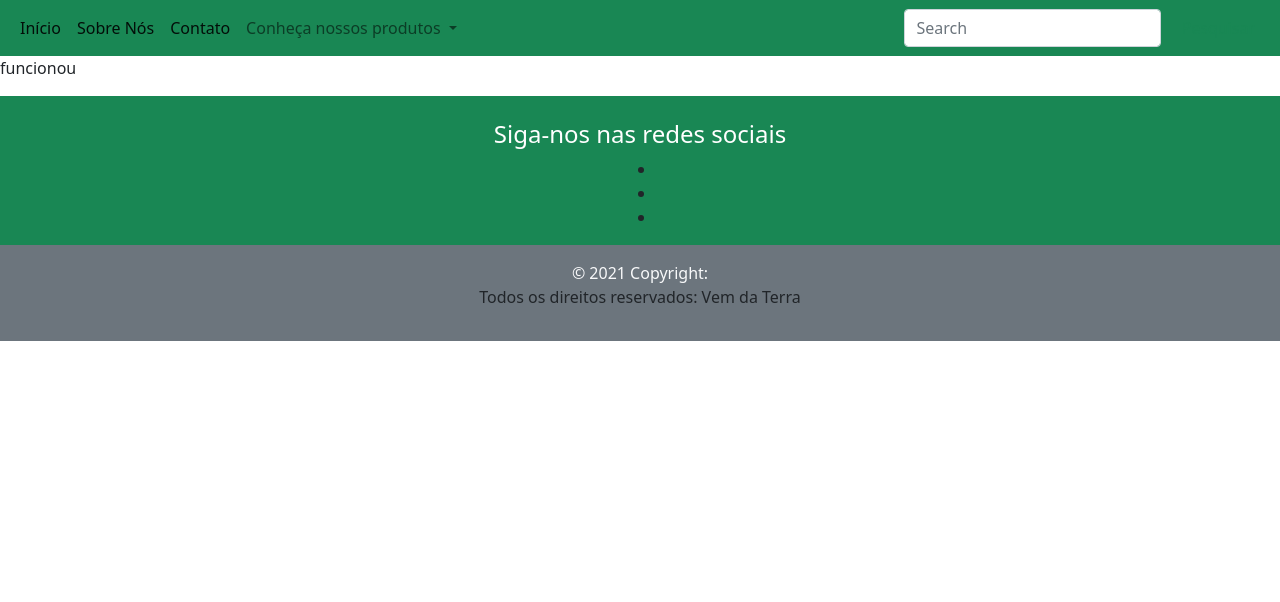
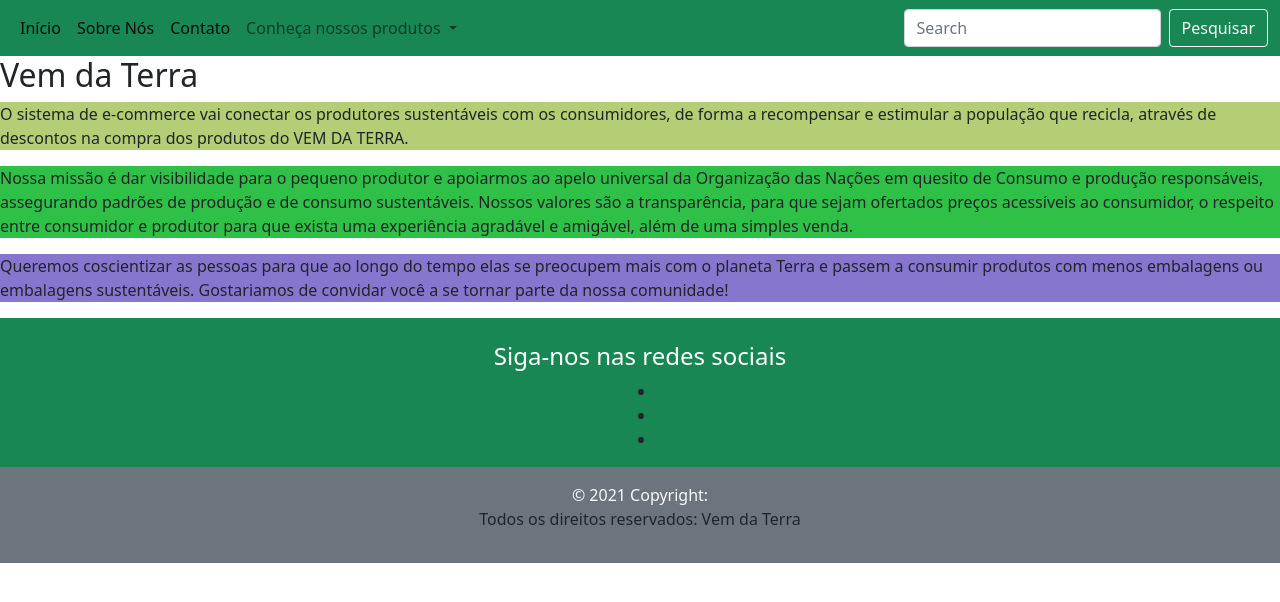
Before and after one commit to felipe-8847/Projeto-integrador, an Angular app in the folder Front-end/VemDaTerra/: page /sobre in a window 1280 px wide. Shown: the top 602 px of the page. Built offline with nearby package versions, Linux system fonts and the light colour scheme.

Commit message:
Ultima atualização do dia

```diff
--- a/Front-end/VemDaTerra/src/app/contato/contato.component.html
+++ b/Front-end/VemDaTerra/src/app/contato/contato.component.html
@@ -1 +1,19 @@
-<p>contato works!</p>
+<!--Formulário-->
+<br>
+<h2 class="text-center"> Entre em contato com a gente! </h2>
+
+<div class="container mb-50 col-md-4">
+    <div>
+        <form>
+            <label for="inputEmail4">Nome</label> <br>
+            <input type="text" class="form-control">
+            <br>
+            <label for="inputEmail4">Email</label> <br>
+            <input type="email" class="form-control" id="inputEmail4">
+            <br>
+            <label for="assunto">Assunto:</label> <br>
+            <textarea name="assunto" id="assunto" cols="58" rows="5"></textarea>
+            <button type="submit" class="btn btn-dark">Enviar</button>
+        </form>
+    </div>
+</div>
--- a/Front-end/VemDaTerra/src/app/menu/menu.component.html
+++ b/Front-end/VemDaTerra/src/app/menu/menu.component.html
@@ -30,7 +30,7 @@
             </ul>
             <form class="d-flex">
                 <input class="form-control me-2" type="search" placeholder="Search" aria-label="Search">
-                <button class="btn btn-outline-success" type="submit">Pesquisar</button>
+                <button class="btn btn-outline-light" type="submit">Pesquisar</button>
             </form>
         </div>
     </div>
--- a/Front-end/VemDaTerra/src/app/sobre-nos/sobre-nos.component.html
+++ b/Front-end/VemDaTerra/src/app/sobre-nos/sobre-nos.component.html
@@ -1 +1,17 @@
-<p>funcionou</p>
+<h2>Vem da Terra</h2>
+
+<p style="background-color: rgb(179, 206, 117) ;">O sistema de e-commerce vai conectar os produtores sustentáveis com os
+    consumidores,
+    de forma a recompensar e estimular a população que recicla, através de descontos
+    na compra dos produtos do VEM DA TERRA. </p>
+<p style="background-color: rgb(46, 192, 71) ;">Nossa missão é dar visibilidade para o
+    pequeno produtor e apoiarmos ao apelo universal da Organização das Nações em quesito
+    de Consumo e produção responsáveis, assegurando padrões de produção e de consumo
+    sustentáveis. Nossos valores são a transparência, para que sejam ofertados preços
+    acessíveis ao consumidor, o respeito entre consumidor e produtor para que exista
+    uma experiência agradável e amigável, além de uma simples venda.</p>
+<p style="background-color: rgb(136, 117, 206) ;">Queremos
+    coscientizar as pessoas para que ao longo do tempo elas se preocupem mais
+    com o planeta Terra e passem a consumir produtos com menos embalagens ou
+    embalagens sustentáveis. Gostariamos de convidar você a se tornar parte da nossa
+    comunidade!</p>
```
